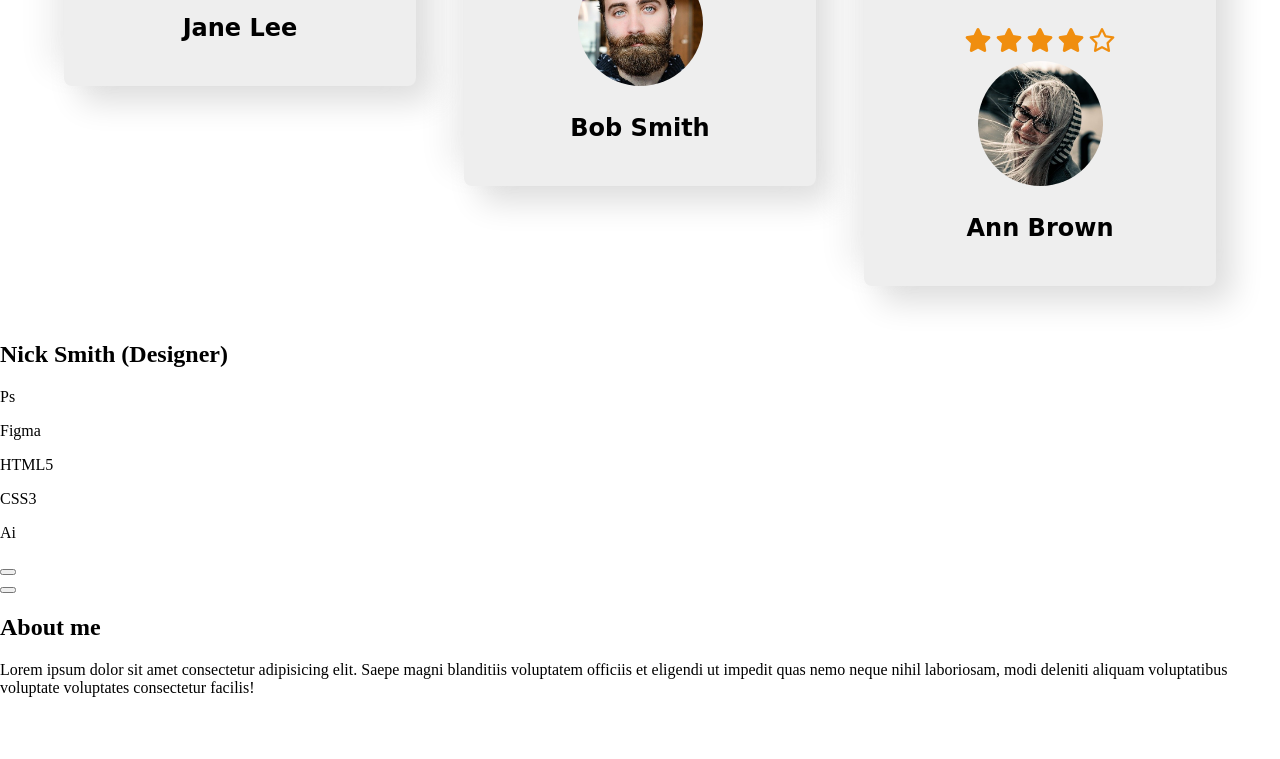
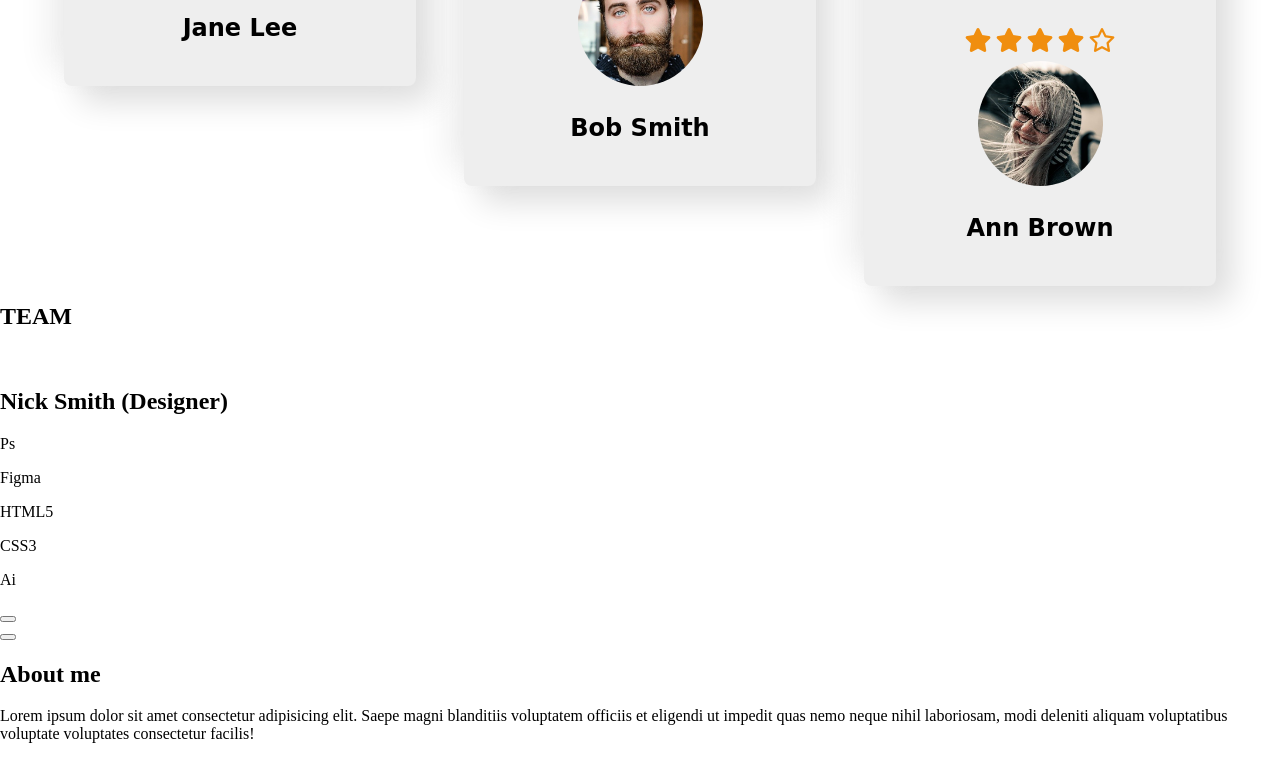
Before and after one commit to Ameer2000Mzori/Creeative-Design-Website, a website: page src/index.html in a window 1280 px wide. Shown: the part 1653-2412 px from the top of the page. Before the commit the page ends 2366 px from the top, so only its background shows below. Drawn offline with Linux system fonts and the light colour scheme; a web font is replaced by a local one.

Commit message:
orginized the html  tree

```diff
--- a/src/index.html
+++ b/src/index.html
@@ -139,16 +139,24 @@
     <section class="team">
       <div class="team-Wrap">
         <div class="team-Top">
-          <h1 class="team-Top-Text-1"></h1>
+          <h1 class="team-Top-Text-1">TEAM</h1>
         </div>
         <div class="team-Bottom-Cards-Wrap">
           <div class="team-Card">
+            <!--Page Lader 1-->
             <div class="team-Card-Page-1">
+              <!--  -->
+              <div class="team-Card-Page-1-Img-Wrap">
                 <img class="team-Card-Img" src="" alt="" />
+              </div>
+
+              <div class="team-Card-Page-1-Name-Wrap">
                 <h1 class="team-Card-Name">
                   Nick Smith
                   <span class="team-Card-Role">(Designer)</span>
                 </h1>
+              </div>
+
               <div class="team-Card-Lang-Wrap">
                 <p class="team-Card-Lnag-Text">Ps</p>
                 <p class="team-Card-Lnag-Text">Figma</p>
@@ -156,9 +164,14 @@
                 <p class="team-Card-Lnag-Text">CSS3</p>
                 <p class="team-Card-Lnag-Text">Ai</p>
               </div>
+
+              <div class="team-Card-Page-1-Btn-Wrap">
                 <button class="team-Card-Page-1-Btn"></button>
               </div>
+            </div>
+            <!-- Page Lader 2 -->
             <button class="team-Card-Btn"></button>
+            <!-- Page Lader 3 -->
             <div class="team-Card-Page-2">
               <h1 class="team-card-Page-2-Text-1">About me</h1>
               <p class="team-card-Page-2-Text-1">
```
Lines whose indentation alone changed are shown as unchanged.
